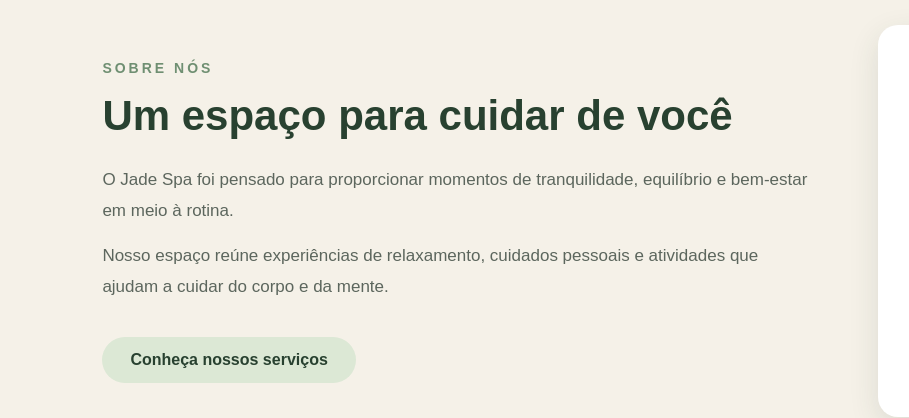
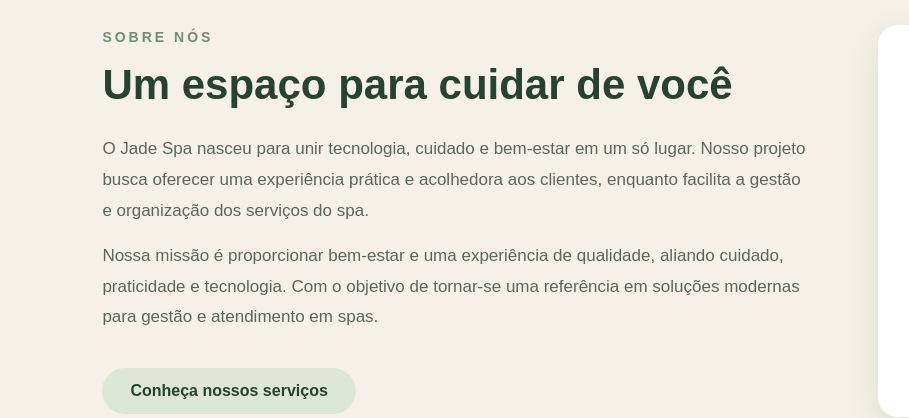
Before and after one commit to usertae/Jada---SPA, a plain HTML site: page index.html in a window 1280 px wide. Shown: the part 960-1378 px from the top of the page, 0-909 px from the left. Drawn offline with Linux system fonts and the light colour scheme.

Commit message:
Update index.html

```diff
--- a/index.html
+++ b/index.html
@@ -71,13 +71,13 @@
             <h2>Um espaço para cuidar de você</h2>
 
             <p>
-                O Jade Spa foi pensado para proporcionar momentos de
-                tranquilidade, equilíbrio e bem-estar em meio à rotina.
+               O Jade Spa nasceu para unir tecnologia, cuidado e bem-estar em um só lugar. Nosso projeto busca oferecer uma experiência prática e acolhedora aos clientes, enquanto facilita a gestão e organização dos serviços do spa.
+
             </p>
 
             <p>
-                Nosso espaço reúne experiências de relaxamento, cuidados
-                pessoais e atividades que ajudam a cuidar do corpo e da mente.
+               Nossa missão é proporcionar bem-estar e uma experiência de qualidade, aliando cuidado, praticidade e tecnologia. Com o objetivo de tornar-se uma referência em soluções modernas para gestão e atendimento em spas.
+
             </p>
 
             <a href="#servicos" class="botao">Conheça nossos serviços</a>
```
